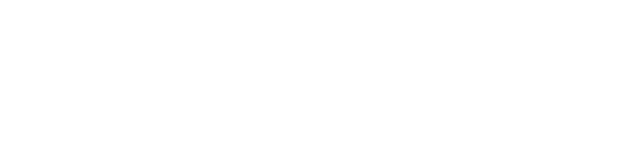
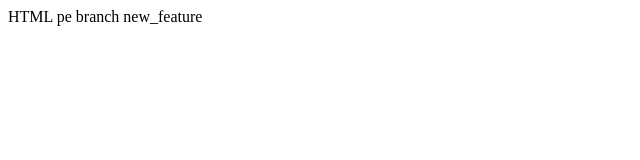
Before and after one commit to petremihaivalentin/first_repository, a plain HTML site: page index.html in a window 1280 px wide. Shown: the whole page, without its empty margins (0-640 px from the left). Drawn offline with Linux system fonts and the light colour scheme.

Commit message:
modificare new_feature

```diff
--- a/index.html
+++ b/index.html
@@ -1,3 +1,7 @@
 <html>
-
+    <body>
+        <p>
+            HTML pe branch new_feature
+        </p>
+    </body>
 </html>
```
